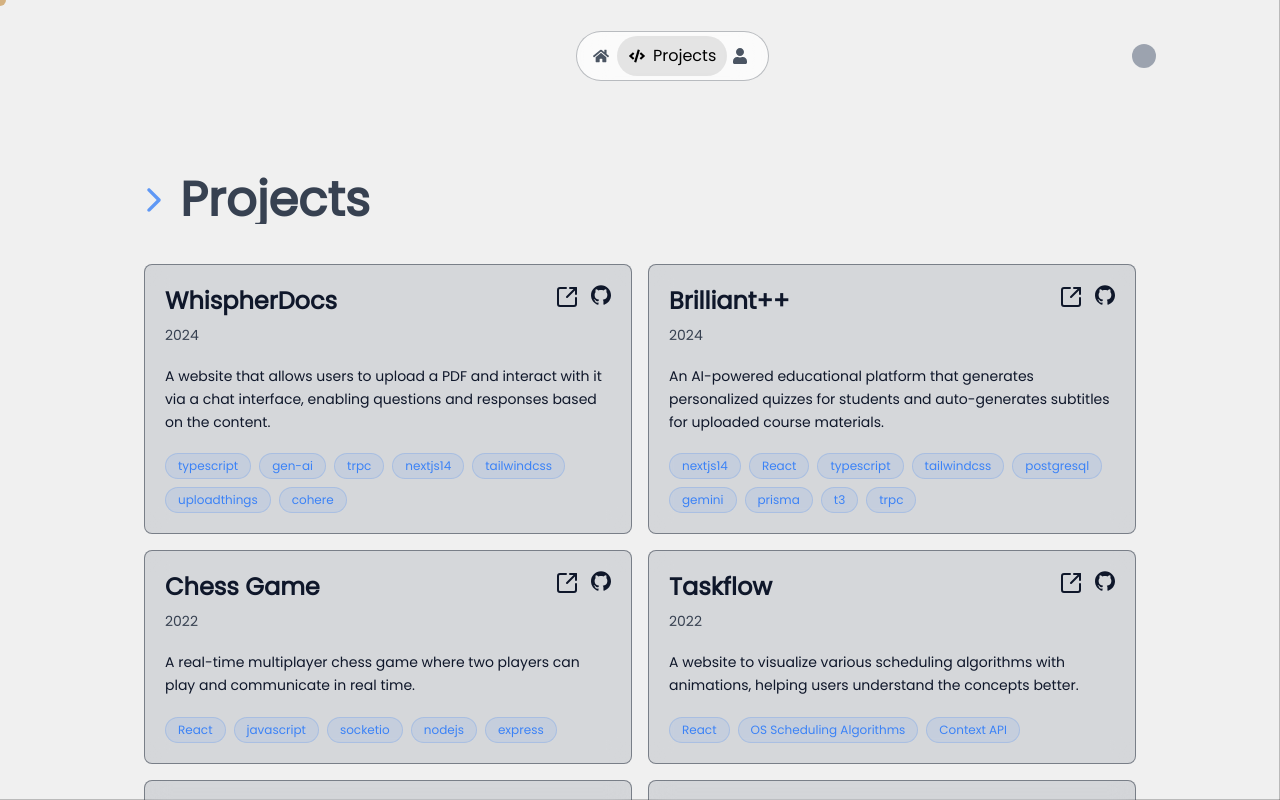
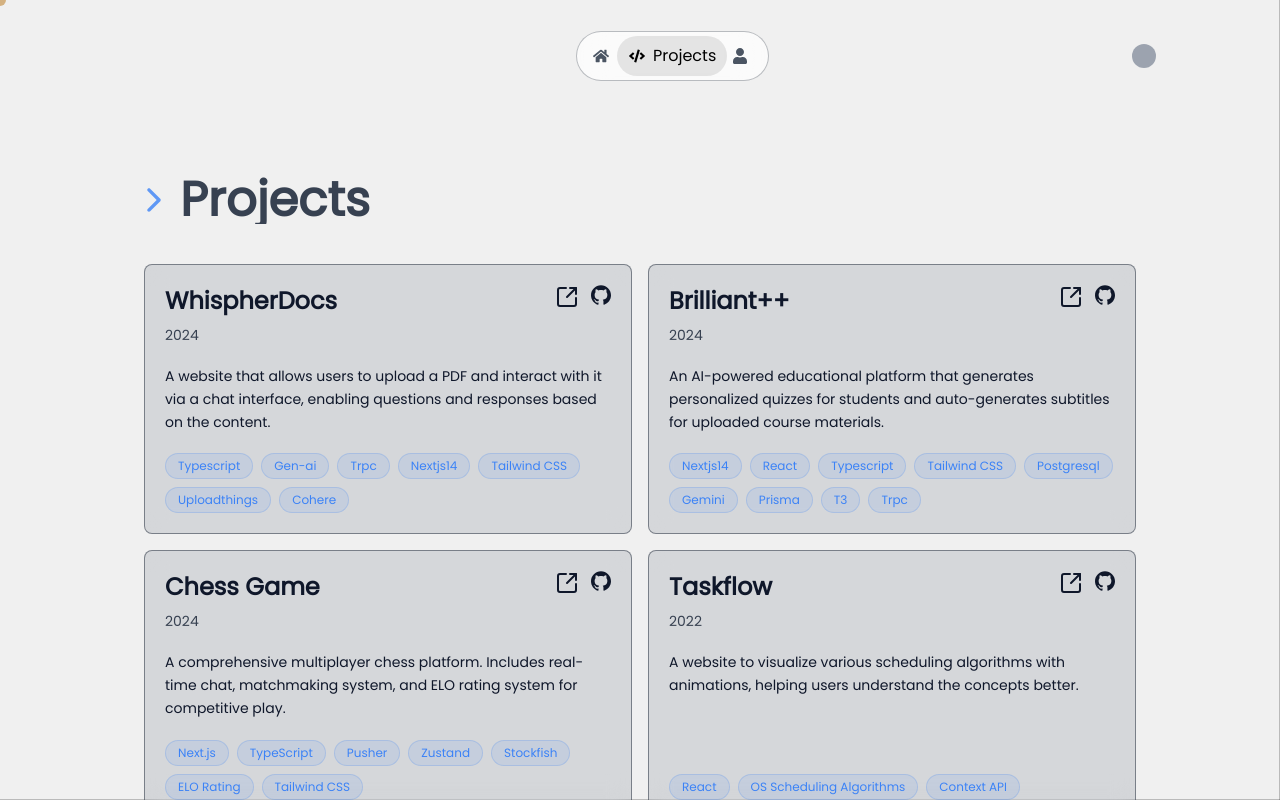
Before and after one commit to yuvrajsinh5252/website, a Next.js app: page /projects in a window 1280 px wide. Built offline with nearby package versions, Linux system fonts and the light colour scheme.

Commit message:
feat: update project tags

```diff
--- a/src/app/styles/globals.css
+++ b/src/app/styles/globals.css
@@ -32,7 +32,7 @@
     -webkit-font-smoothing: antialiased;
     box-sizing: border-box;
     -webkit-tap-highlight-color: transparent;
-    @apply transition-all duration-200 ease-in-out;
+    @apply transition-all duration-300 ease-in-out;
   }
 
   * {
--- a/src/data/projectData.ts
+++ b/src/data/projectData.ts
@@ -6,13 +6,13 @@ export const PROJECTS = [
     image: "../Mindhub.png",
     link: "https://whispher-docs.vercel.app",
     tag: [
-      "typescript",
-      "gen-ai",
-      "trpc",
-      "nextjs14",
-      "tailwindcss",
-      "uploadthings",
-      "cohere",
+      "Typescript",
+      "Gen-ai",
+      "Trpc",
+      "Nextjs14",
+      "Tailwind CSS",
+      "Uploadthings",
+      "Cohere",
     ],
     year: "2024",
     githubLink: "https://github.com/yuvrajsinh5252/WhispherDocs",
@@ -24,15 +24,15 @@ export const PROJECTS = [
     image: "../Mindhub.png",
     link: "https://brilliant-plus-plus.vercel.app",
     tag: [
-      "nextjs14",
+      "Nextjs14",
       "React",
-      "typescript",
-      "tailwindcss",
-      "postgresql",
-      "gemini",
-      "prisma",
-      "t3",
-      "trpc",
+      "Typescript",
+      "Tailwind CSS",
+      "Postgresql",
+      "Gemini",
+      "Prisma",
+      "T3",
+      "Trpc",
     ],
     year: "2024",
     githubLink: "https://github.com/yuvrajsinh5252/brilliant-plus-plus",
@@ -40,11 +40,19 @@ export const PROJECTS = [
   {
     title: "Chess Game",
     description:
-      "A real-time multiplayer chess game where two players can play and communicate in real time.",
+      "A comprehensive multiplayer chess platform. Includes real-time chat, matchmaking system, and ELO rating system for competitive play.",
     image: "../Mindhub.png",
     link: "https://chessmate-ym.vercel.app/",
-    tag: ["React", "javascript", "socketio", "nodejs", "express"],
-    year: "2022",
+    tag: [
+      "Next.js",
+      "TypeScript",
+      "Pusher",
+      "Zustand",
+      "Stockfish",
+      "ELO Rating",
+      "Tailwind CSS",
+    ],
+    year: "2024",
     githubLink: "https://github.com/yuvrajsinh5252/ChessGame",
   },
   {
@@ -71,7 +79,7 @@ export const PROJECTS = [
     description:
       "A site where users can set their availability, and admins schedule events based on time slots using a calendar view",
     image: "../dynamic-scheduler.png",
-    tag: ["nextjs14", "tailwindcss", "fullcalendar", "prisma", "mongodb"],
+    tag: ["Nextjs14", "Tailwind CSS", "Fullcalendar", "Prisma", "Mongodb"],
     year: "2024",
     githubLink: "https://github.com/yuvrajsinh5252/dynamic-scheduler",
   },
@@ -81,7 +89,7 @@ export const PROJECTS = [
       "A portfolio website that showcases my projects, skills, and experiences.",
     image: "../website.png",
     link: "https://www.yuvrajsinh.me/",
-    tag: ["nextjs14", "tailwindcss"],
+    tag: ["Nextjs15", "Tailwind CSS"],
     year: "2024",
     githubLink: "https://github.com/yuvrajsinh5252/website",
   },
@@ -91,7 +99,7 @@ export const PROJECTS = [
       "A flashcard application, add custom data to each flashcard for personalized learning.",
     image: "../FlashLearn.png",
     link: "https://my-flashcard.vercel.app/",
-    tag: ["React", "ElysiaJs", "Context API", "postgresql"],
+    tag: ["React", "ElysiaJs", "Context API", "Postgresql"],
     year: "2024",
     githubLink: "https://github.com/yuvrajsinh5252/FlashLearn",
   },
```
